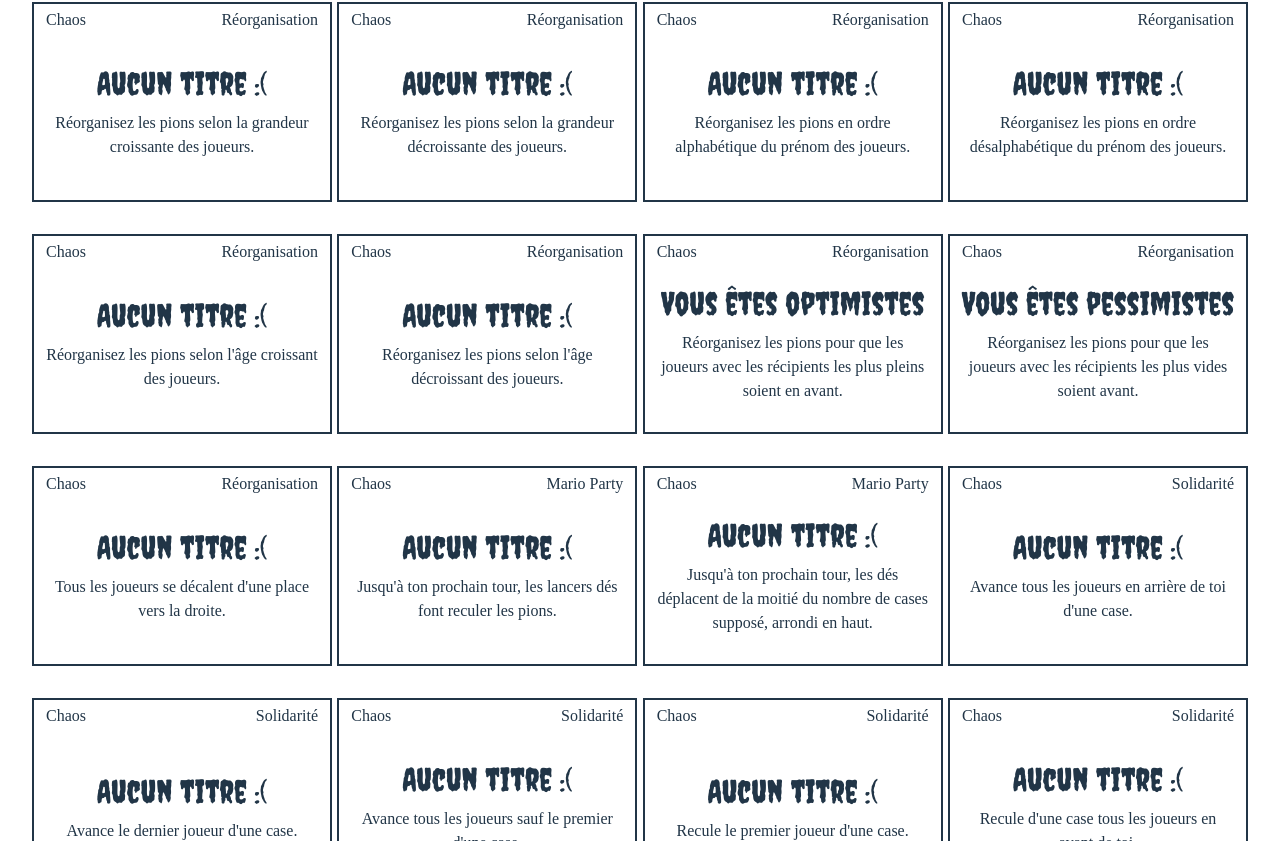
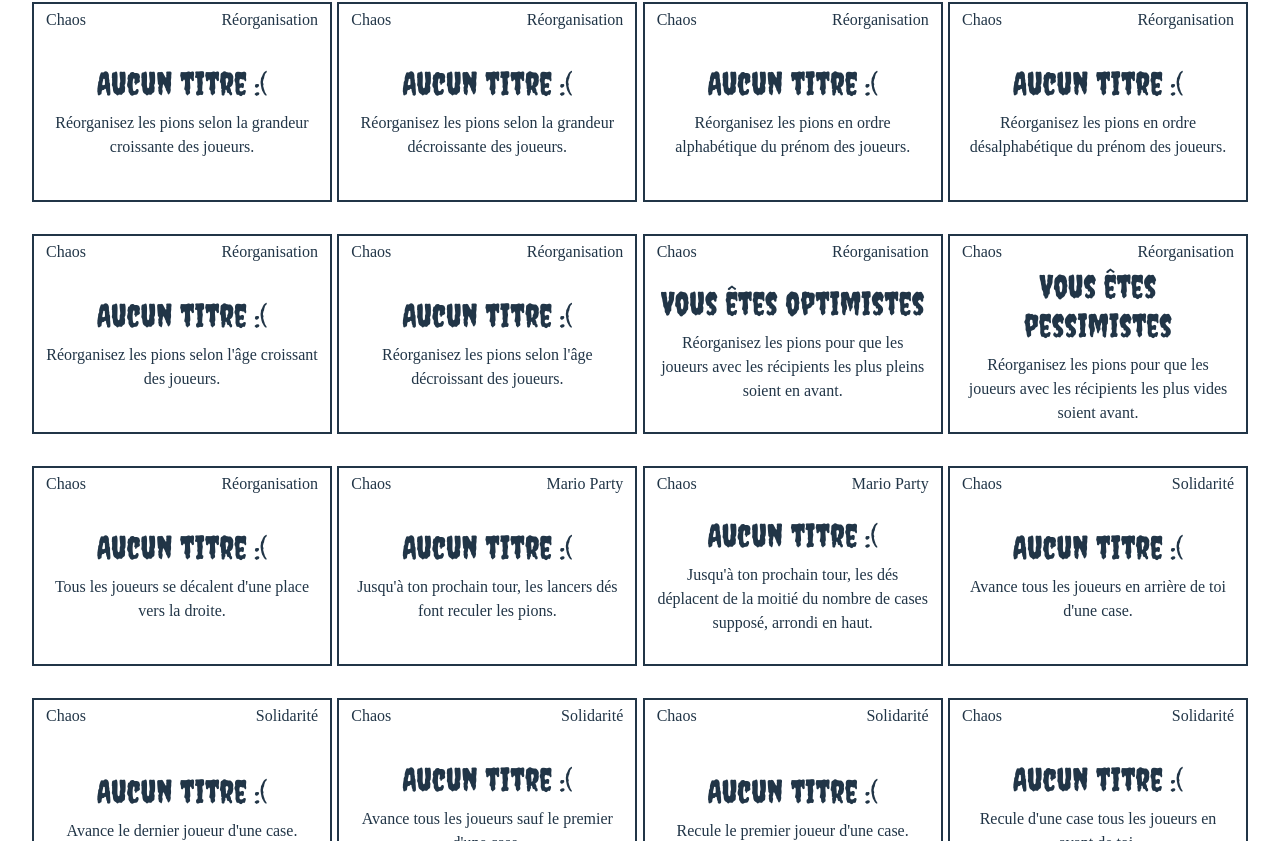
Before and after one commit to beaudry/HalloweenCarteur, a Preact app: page / in a window 1280 px wide. Shown: the part 1959-2800 px from the top of the page. Built offline with nearby package versions, Linux system fonts and the light colour scheme; a web font is replaced by a local one.

Commit message:
Ajuster le visuel des titres

```diff
--- a/src/composants/CarteHalloween.css
+++ b/src/composants/CarteHalloween.css
@@ -27,8 +27,6 @@
     font-size: 2rem;
     line-height: 1.2;
     margin: 0;
-    margin-left: -0.5rem;
-    margin-right: -0.5rem;
     margin-bottom: 0.5rem;
 }
 
```
